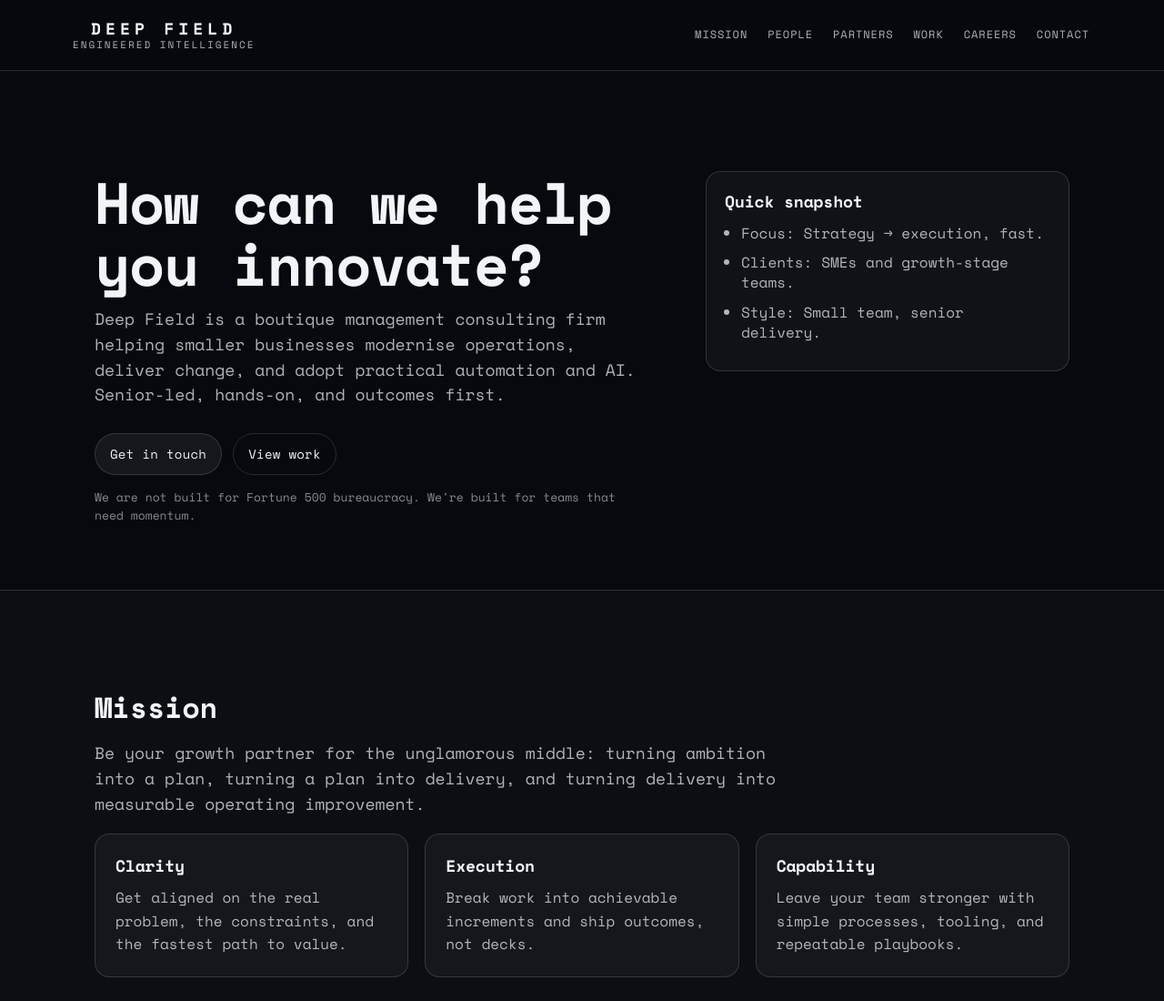
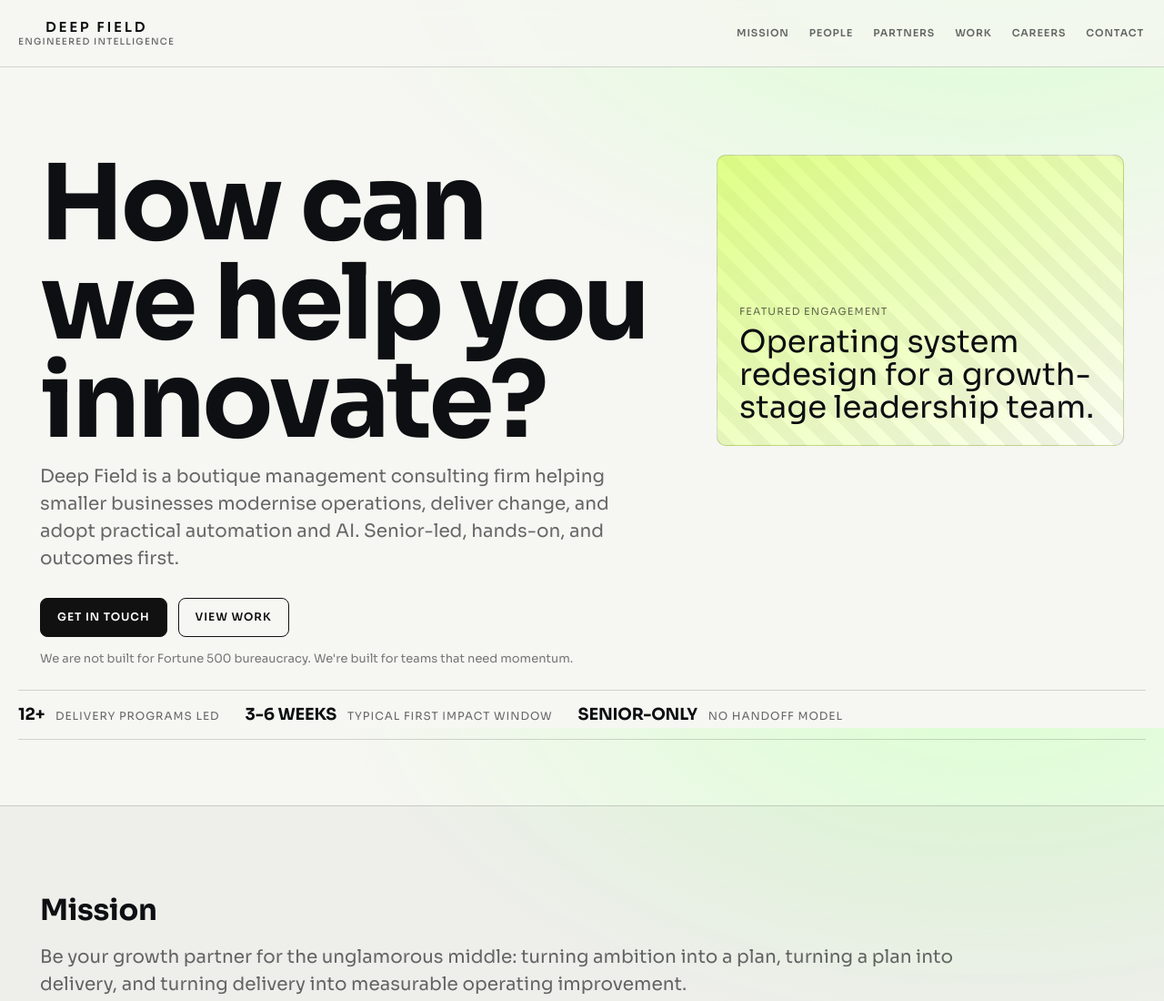
Before and after one commit to zhalday/Website, a plain HTML site: page index.html in a window 1280 px wide. Shown: the top 1100 px of the page at 91% size. Drawn offline with nearby package versions, Linux system fonts and the light colour scheme.

Commit message:
Update site style, favicon, and working contact form

```diff
--- a/index.html
+++ b/index.html
@@ -9,14 +9,16 @@
       content="Deep Field is a boutique management consulting firm helping smaller businesses modernise operations, deliver change, and adopt practical automation and AI."
     />
 
-    <!-- Space Mono (Google Fonts) -->
+    <!-- Sora (Google Fonts) -->
     <link rel="preconnect" href="https://fonts.googleapis.com" />
     <link rel="preconnect" href="https://fonts.gstatic.com" crossorigin />
     <link
-      href="https://fonts.googleapis.com/css2?family=Space+Mono:wght@400;700&display=swap"
+      href="https://fonts.googleapis.com/css2?family=Sora:wght@400;500;600;700&display=swap"
       rel="stylesheet"
     />
 
+    <link rel="icon" type="image/png" href="assets/deepfield-logo.png" />
+    <link rel="apple-touch-icon" href="assets/deepfield-logo.png" />
     <link rel="stylesheet" href="styles.css" />
   </head>
 
@@ -61,14 +63,16 @@
             </p>
           </div>
 
-          <div class="hero-card">
-            <h3>Quick snapshot</h3>
-            <ul>
-              <li>Focus: Strategy → execution, fast.</li>
-              <li>Clients: SMEs and growth-stage teams.</li>
-              <li>Style: Small team, senior delivery.</li>
-            </ul>
+          <div class="hero-visual" aria-hidden="true">
+            <span class="hero-visual-kicker">Featured Engagement</span>
+            <p class="hero-visual-title">Operating system redesign for a growth-stage leadership team.</p>
           </div>
+        </div>
+
+        <div class="container proof-strip" aria-label="Proof points">
+          <span class="proof-item"><strong>12+</strong> Delivery programs led</span>
+          <span class="proof-item"><strong>3-6 weeks</strong> Typical first impact window</span>
+          <span class="proof-item"><strong>Senior-only</strong> No handoff model</span>
         </div>
       </section>
 
@@ -90,10 +94,6 @@
               <h3>Execution</h3>
               <p>Break work into achievable increments and ship outcomes, not decks.</p>
             </div>
-            <div class="card">
-              <h3>Capability</h3>
-              <p>Leave your team stronger with simple processes, tooling, and repeatable playbooks.</p>
-            </div>
           </div>
         </div>
       </section>
@@ -111,10 +111,6 @@
             <div class="card">
               <h3>Senior-led</h3>
               <p>No bait-and-switch. The people you meet are the people doing the work.</p>
-            </div>
-            <div class="card">
-              <h3>Pragmatic</h3>
-              <p>We focus on the simplest thing that works and iterate from real feedback.</p>
             </div>
             <div class="card">
               <h3>Accountable</h3>
@@ -141,10 +137,6 @@
             <div class="card">
               <h3>Delivery partners</h3>
               <p>When build capacity is needed, we bring trusted hands and keep quality tight.</p>
-            </div>
-            <div class="card">
-              <h3>Vendors</h3>
-              <p>We help you select vendors with clear scope, measurable outcomes, and sensible governance.</p>
             </div>
           </div>
         </div>
@@ -176,15 +168,6 @@
               </p>
               <p class="tiny">Outcome: time saved weekly, fewer errors, clear ownership.</p>
             </article>
-
-            <article class="card">
-              <h3>AI enablement for SMEs</h3>
-              <p>
-                Identified "quick win" AI use cases, prototyped solutions, and set a safe adoption plan:
-                policy, training, and measurable rollout.
-              </p>
-              <p class="tiny">Outcome: usable tools in production, not a stalled pilot.</p>
-            </article>
           </div>
 
           <div class="cta" style="margin-top: 18px;">
@@ -211,10 +194,6 @@
               <h3>How we work</h3>
               <p>Lean teams, direct communication, and realistic plans. Remote-friendly by default.</p>
             </div>
-            <div class="card">
-              <h3>Interested?</h3>
-              <p>Send a short note with what you do, what you've delivered, and what you want to learn next.</p>
-            </div>
           </div>
         </div>
       </section>
@@ -228,7 +207,15 @@
             We'll respond with next steps and a simple engagement option.
           </p>
 
-          <form class="form" action="mailto:hello@deepfield.co.za" method="post" enctype="text/plain">
+          <form
+            id="contact-form"
+            class="form"
+            action="https://formsubmit.co/hello@deepfield.co.za"
+            method="post"
+          >
+            <input type="hidden" name="_subject" value="New Deep Field website enquiry" />
+            <input type="text" name="_honey" tabindex="-1" autocomplete="off" class="visually-hidden" />
+            <input type="hidden" name="_captcha" value="false" />
             <label>
               Name
               <input name="name" required />
@@ -245,6 +232,7 @@
             </label>
 
             <button class="btn" type="submit">Send</button>
+            <p id="form-status" class="form-status" aria-live="polite"></p>
           </form>
 
           <p class="tiny" style="margin-top: 10px;">
--- a/styles.css
+++ b/styles.css
@@ -1,19 +1,20 @@
 :root{
-  --bg:#07090f;
-  --text:#f2f4f8;
-  --muted:rgba(242,244,248,.72);
-  --line:rgba(242,244,248,.14);
-  --panel:rgba(255,255,255,.04);
+  --bg:#f6f6f2;
+  --text:#0d0f12;
+  --muted:rgba(13,15,18,.62);
+  --line:rgba(13,15,18,.16);
+  --panel:#ffffff;
+  --accent:#c7ff2f;
 
-  --max: 1120px;
-  --radius: 16px;
+  --max: 1240px;
+  --radius: 10px;
 
   --space-1: 10px;
   --space-2: 18px;
   --space-3: 28px;
   --space-4: 44px;
   --space-5: 72px;
-  --space-6: 110px;
+  --space-6: 96px;
 }
 
 *{ box-sizing:border-box; }
@@ -22,8 +23,10 @@ html,body{ height:100%; }
 
 body{
   margin:0;
-  font-family: "Space Mono", ui-monospace, SFMono-Regular, Menlo, Monaco, Consolas, "Liberation Mono", "Courier New", monospace;
-  background:var(--bg);
+  font-family: "Sora", "Helvetica Neue", Arial, sans-serif;
+  background:
+    radial-gradient(1200px 700px at 85% -10%, #d9ffd0 0%, transparent 60%),
+    var(--bg);
   color:var(--text);
   line-height:1.4;
   -webkit-font-smoothing: antialiased;
@@ -46,7 +49,7 @@ a{
   position: sticky;
   top: 0;
   z-index: 10;
-  background: rgba(7, 9, 15, 0.72);
+  background: rgba(246, 246, 242, 0.78);
   backdrop-filter: blur(10px);
   border-bottom: 1px solid var(--line);
 }
@@ -62,27 +65,27 @@ a{
 /* Brand (wordmark + centered tagline) */
 .brand{
   display:flex;
-  flex-direction: column;    /* stack word + tagline */
-  align-items: center;       /* center tagline under word */
+  flex-direction: column;
+  align-items: center;
   gap: 3px;
   text-decoration:none;
-  width: max-content;        /* brand width matches the wordmark width */
+  width: max-content;
 }
 
 .brand-word{
-  font-weight: 700;
-  letter-spacing: 0.28em;    /* doubled from 0.14em */
+  font-weight: 600;
+  letter-spacing: 0.18em;
   text-transform: uppercase;
-  font-size: 18px;           /* bigger */
+  font-size: 15px;
   color: var(--text);
   line-height: 1.05;
 }
 
 .brand-tagline{
-  font-weight: 400;
-  letter-spacing: 0.18em;
+  font-weight: 500;
+  letter-spacing: 0.12em;
   text-transform: uppercase;
-  font-size: 11px;
+  font-size: 10px;
   color: var(--muted);
   line-height: 1.05;
 }
@@ -98,10 +101,11 @@ a{
 
 .menu a{
   color: var(--muted);
-  font-size: 12px;
+  font-size: 11px;
   letter-spacing: 0.08em;
   text-transform: uppercase;
   padding: 6px 2px;
+  font-weight: 600;
 }
 
 .menu a:hover{ color: var(--text); }
@@ -119,10 +123,11 @@ a{
 }
 
 h1{
-  font-size: clamp(42px, 5vw, 72px);
-  letter-spacing: -0.02em;
+  font-size: clamp(58px, 9vw, 120px);
+  letter-spacing: -0.03em;
   margin: 0 0 14px;
-  line-height: 1.05;
+  line-height: .94;
+  max-width: 14ch;
 }
 
 h2{
@@ -140,14 +145,14 @@ h3{
 
 .sub{
   color: var(--muted);
-  max-width: 72ch;
-  font-size: 18px;
-  line-height: 1.55;
+  max-width: 58ch;
+  font-size: 20px;
+  line-height: 1.5;
   margin: 0;
 }
 
 .tiny{
-  color: rgba(242,244,248,.55);
+  color: rgba(13,15,18,.55);
   font-size: 13px;
   line-height: 1.55;
   margin: 0;
@@ -165,39 +170,81 @@ h3{
   display:inline-flex;
   align-items:center;
   justify-content:center;
-  padding: 12px 16px;
-  border-radius: 999px;
-  border: 1px solid var(--line);
-  background: rgba(255,255,255,.06);
-  color: var(--text);
-  font-size: 14px;
-  letter-spacing: 0.02em;
+  padding: 12px 18px;
+  border-radius: 8px;
+  border: 1px solid #111;
+  background: #111;
+  color: #fff;
+  font-size: 12px;
+  letter-spacing: 0.08em;
+  text-transform: uppercase;
+  font-weight: 600;
   font-family: inherit;
 }
 
 .btn:hover{
-  background: rgba(255,255,255,.10);
+  background: #222;
 }
 
 .btn-ghost{
   background: transparent;
+  color: #111;
 }
 
-/* “Snapshot” card */
-.hero-card{
-  background: var(--panel);
+/* Hero visual card */
+.hero-visual{
+  min-height: 320px;
+  background:
+    linear-gradient(150deg, rgba(199,255,47,.58), rgba(199,255,47,.05)),
+    repeating-linear-gradient(
+      45deg,
+      rgba(13,15,18,.06) 0 14px,
+      transparent 14px 28px
+    ),
+    var(--panel);
   border: 1px solid var(--line);
   border-radius: var(--radius);
-  padding: 20px;
+  padding: 24px;
+  display: grid;
+  align-content: end;
 }
 
-.hero-card ul{
-  margin: 10px 0 0;
-  padding: 0 0 0 18px;
+.hero-visual-kicker{
+  font-size: 11px;
+  text-transform: uppercase;
+  letter-spacing: 0.1em;
   color: var(--muted);
 }
 
-.hero-card li{ margin: 10px 0; }
+.hero-visual-title{
+  margin: 8px 0 0;
+  font-size: clamp(24px, 3vw, 34px);
+  line-height: 1.05;
+}
+
+.proof-strip{
+  margin-top: 24px;
+  border-top: 1px solid var(--line);
+  border-bottom: 1px solid var(--line);
+  padding: 14px 0;
+  display: flex;
+  flex-wrap: wrap;
+  gap: 14px 28px;
+}
+
+.proof-item{
+  font-size: 12px;
+  text-transform: uppercase;
+  letter-spacing: 0.08em;
+  color: var(--muted);
+}
+
+.proof-item strong{
+  color: var(--text);
+  font-size: 18px;
+  letter-spacing: -0.01em;
+  margin-right: 8px;
+}
 
 /* Sections */
 .section{
@@ -206,13 +253,13 @@ h3{
 }
 
 .section.alt{
-  background: rgba(255,255,255,.02);
+  background: rgba(13,15,18,.03);
 }
 
 .cards{
   display:grid;
-  grid-template-columns: repeat(3, minmax(0, 1fr));
-  gap: 18px;
+  grid-template-columns: repeat(2, minmax(0, 1fr));
+  gap: 14px;
 }
 
 .card{
@@ -232,6 +279,28 @@ h3{
   gap: 14px;
 }
 
+.visually-hidden{
+  position: absolute;
+  width: 1px;
+  height: 1px;
+  padding: 0;
+  margin: -1px;
+  overflow: hidden;
+  clip: rect(0, 0, 0, 0);
+  white-space: nowrap;
+  border: 0;
+}
+
+.form-status{
+  margin: 2px 0 0;
+  font-size: 13px;
+  color: var(--muted);
+}
+
+.form-status.error{
+  color: #8f1f1f;
+}
+
 label{
   display:grid;
   gap: 8px;
@@ -242,23 +311,23 @@ label{
 input, textarea{
   width: 100%;
   padding: 12px 12px;
-  border-radius: 12px;
+  border-radius: 8px;
   border: 1px solid var(--line);
-  background: rgba(255,255,255,.04);
+  background: #fff;
   color: var(--text);
   outline: none;
   font-family: inherit;
 }
 
 input:focus, textarea:focus{
-  border-color: rgba(242,244,248,.35);
+  border-color: rgba(13,15,18,.35);
 }
 
 /* Footer */
 .footer{
   border-top: 1px solid var(--line);
   padding: 26px 0;
-  color: rgba(242,244,248,.55);
+  color: rgba(13,15,18,.55);
   font-size: 12px;
   letter-spacing: 0.04em;
   text-transform: uppercase;
@@ -270,4 +339,5 @@ input:focus, textarea:focus{
   .hero-grid{ grid-template-columns: 1fr; gap: 28px; }
   .cards{ grid-template-columns: 1fr; }
   .menu{ gap: 12px; }
+  .sub{ font-size: 18px; }
 }
```
Also changed, not shown: script.js (+52 -0 lines).
